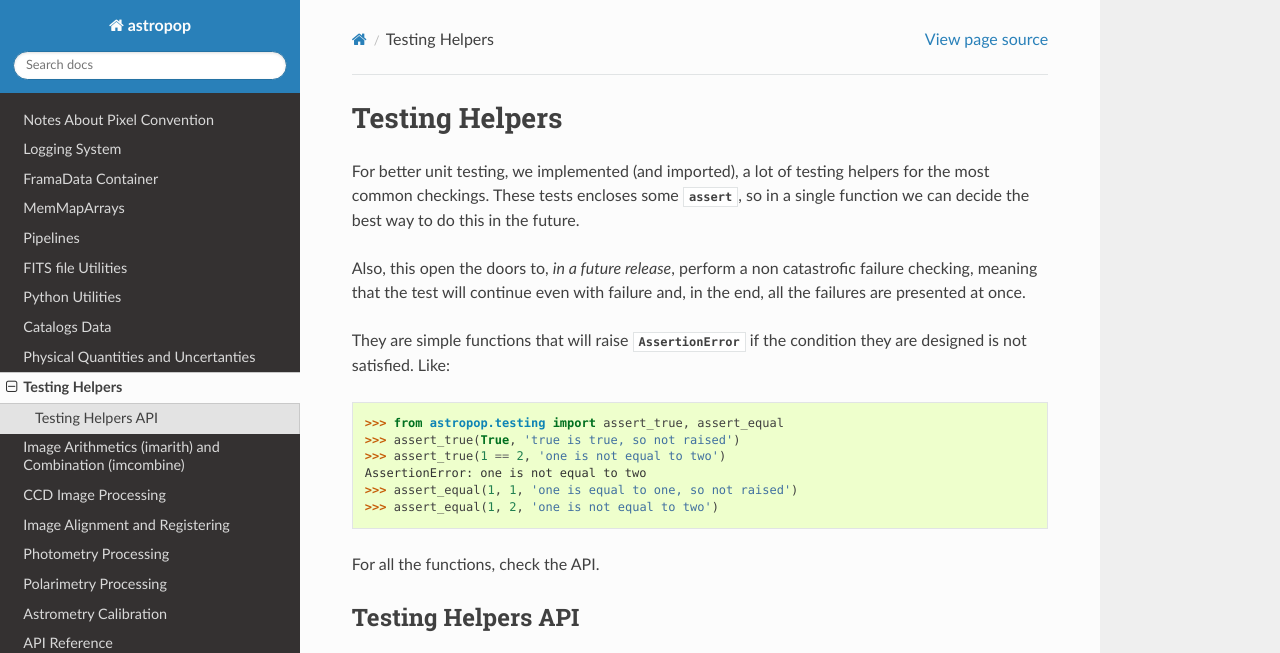
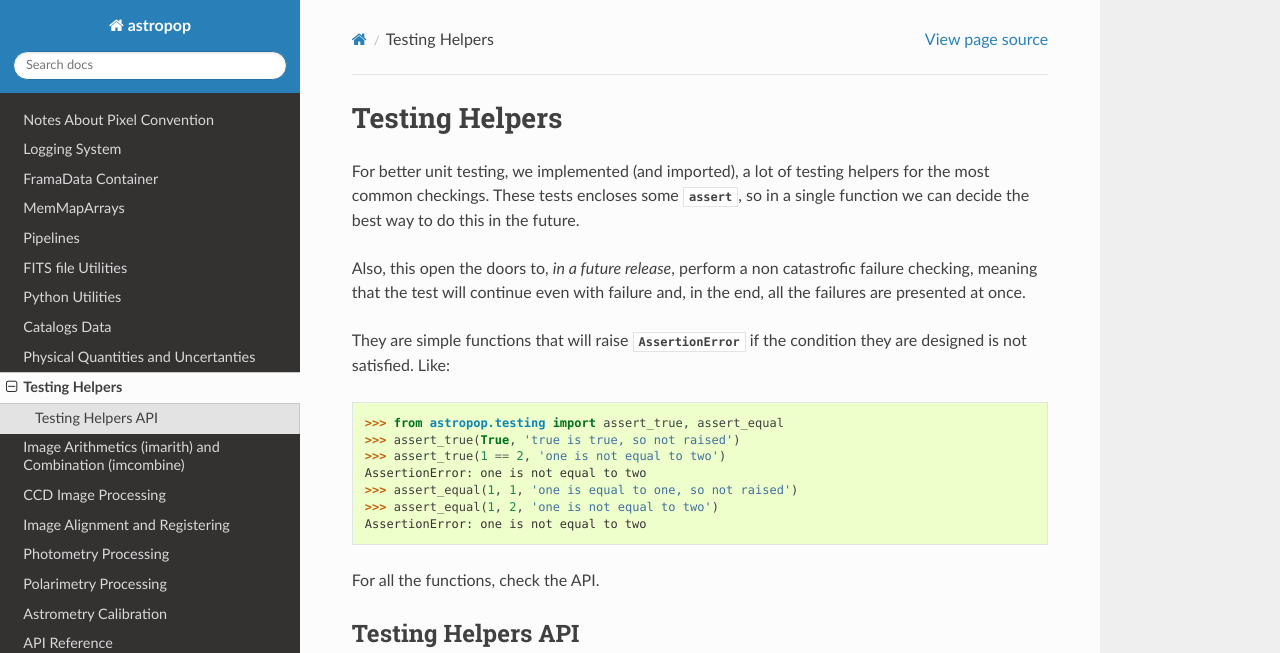
Before and after one commit to juliotux/astropop, a Sphinx documentation site: the page built from docs/testing.rst, in a window 1280 px wide and 900 px high, cut to the strip 0-653 px from the top of the window. Built offline with Sphinx 7.4.7 and the Read the Docs theme 2.0.0, drawn with Linux system fonts in a browser that asks for light colours; formulas are drawn with MathJax 3; the version number could not be read and is left out.

Commit message:
fixed for doctest exceptions

```diff
--- a/docs/physical.rst
+++ b/docs/physical.rst
@@ -123,8 +123,8 @@
 
     >>> qf1 = QFloat(3.0, 0.01, 'kg')
     >>> qf2 = QFloat(5.0, 0.2, 'K')
-    >>> qf1 + qf2
-    UnitConversionError: Can only apply 'decorator' function to quantities with compatible dimensions
+    >>> qf1 + qf2   # doctest: +SKIP
+    UnitConversionError:
 
 Supported Numpy Array Operations
 ^^^^^^^^^^^^^^^^^^^^^^^^^^^^^^^^
--- a/docs/testing.rst
+++ b/docs/testing.rst
@@ -11,10 +11,11 @@
 
     >>> from astropop.testing import assert_true, assert_equal
     >>> assert_true(True, 'true is true, so not raised')
-    >>> assert_true(1 == 2, 'one is not equal to two')
+    >>> assert_true(1 == 2, 'one is not equal to two')   # doctest: +SKIP
     AssertionError: one is not equal to two
     >>> assert_equal(1, 1, 'one is equal to one, so not raised')
-    >>> assert_equal(1, 2, 'one is not equal to two')
+    >>> assert_equal(1, 2, 'one is not equal to two')   # doctest: +SKIP
+    AssertionError: one is not equal to two
 
 For all the functions, check the API.
 
```
